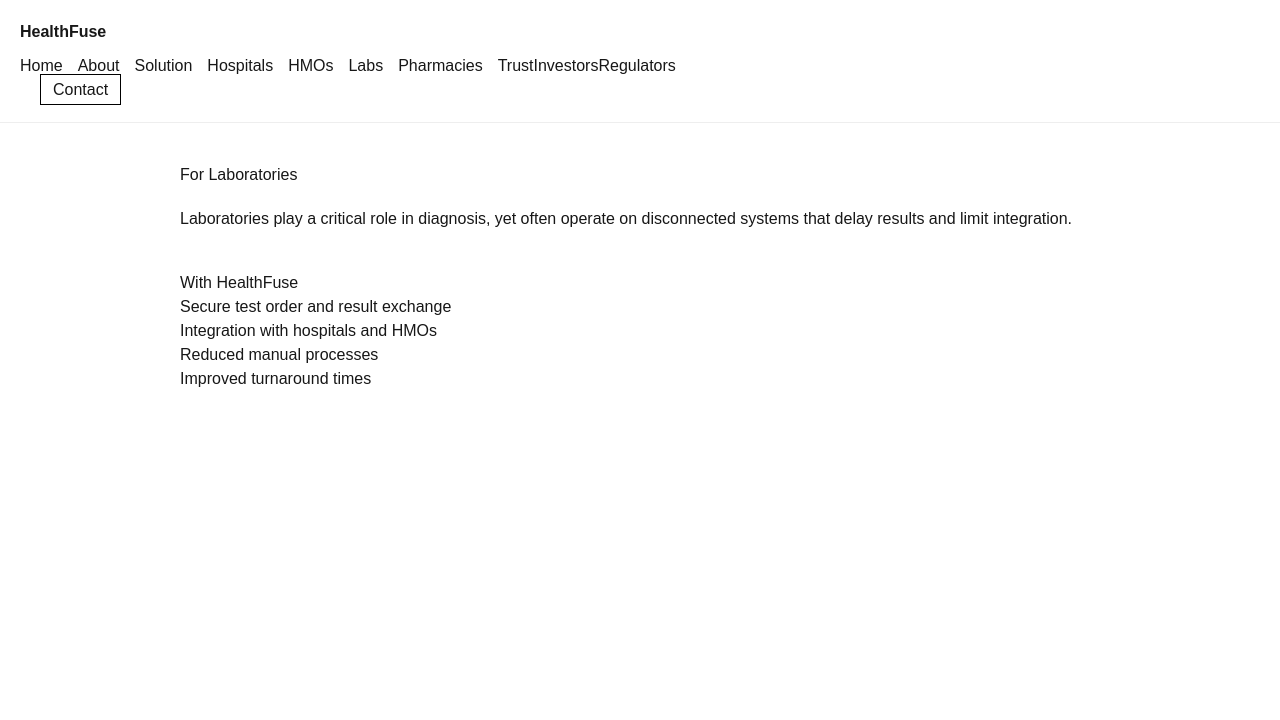
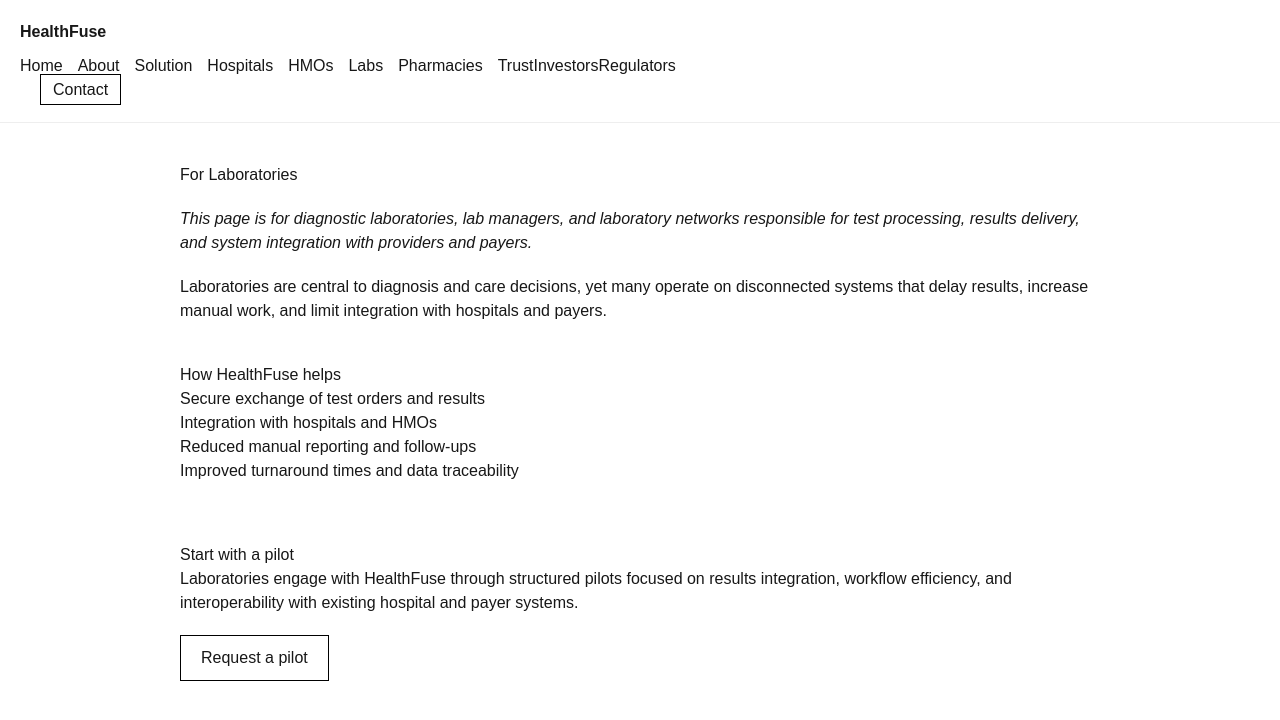
Before and after one commit to Nwokeoma/healthfuse, a Next.js app: page /labs in a window 1280 px wide. Shown: the top 720 px of the page. Built offline with nearby package versions, Linux system fonts and the light colour scheme.

Commit message:
Add audience clarity and pilot CTAs for labs and pharmacies

```diff
--- a/app/labs/page.tsx
+++ b/app/labs/page.tsx
@@ -3,18 +3,46 @@
       <main style={{ padding: 40, maxWidth: 1000, margin: "0 auto" }}>
         <h1>For Laboratories</h1>
 
-        <p style={{ marginTop: 20 }}>
-          Laboratories play a critical role in diagnosis, yet often operate on
-          disconnected systems that delay results and limit integration.
+        <p style={{ marginTop: 20, fontStyle: "italic" }}>
+          This page is for diagnostic laboratories, lab managers, and laboratory
+          networks responsible for test processing, results delivery, and system
+          integration with providers and payers.
         </p>
 
-        <h2 style={{ marginTop: 40 }}>With HealthFuse</h2>
+        <p style={{ marginTop: 20 }}>
+          Laboratories are central to diagnosis and care decisions, yet many
+          operate on disconnected systems that delay results, increase manual
+          work, and limit integration with hospitals and payers.
+        </p>
+
+        <h2 style={{ marginTop: 40 }}>How HealthFuse helps</h2>
         <ul>
-          <li>Secure test order and result exchange</li>
+          <li>Secure exchange of test orders and results</li>
           <li>Integration with hospitals and HMOs</li>
-          <li>Reduced manual processes</li>
-          <li>Improved turnaround times</li>
+          <li>Reduced manual reporting and follow-ups</li>
+          <li>Improved turnaround times and data traceability</li>
         </ul>
+
+        <section style={{ marginTop: 60 }}>
+          <h2>Start with a pilot</h2>
+          <p>
+            Laboratories engage with HealthFuse through structured pilots focused
+            on results integration, workflow efficiency, and interoperability
+            with existing hospital and payer systems.
+          </p>
+
+          <a
+            href="/contact"
+            style={{
+              display: "inline-block",
+              marginTop: 20,
+              padding: "10px 20px",
+              border: "1px solid #000",
+            }}
+          >
+            Request a pilot
+          </a>
+        </section>
       </main>
     );
   }
```
